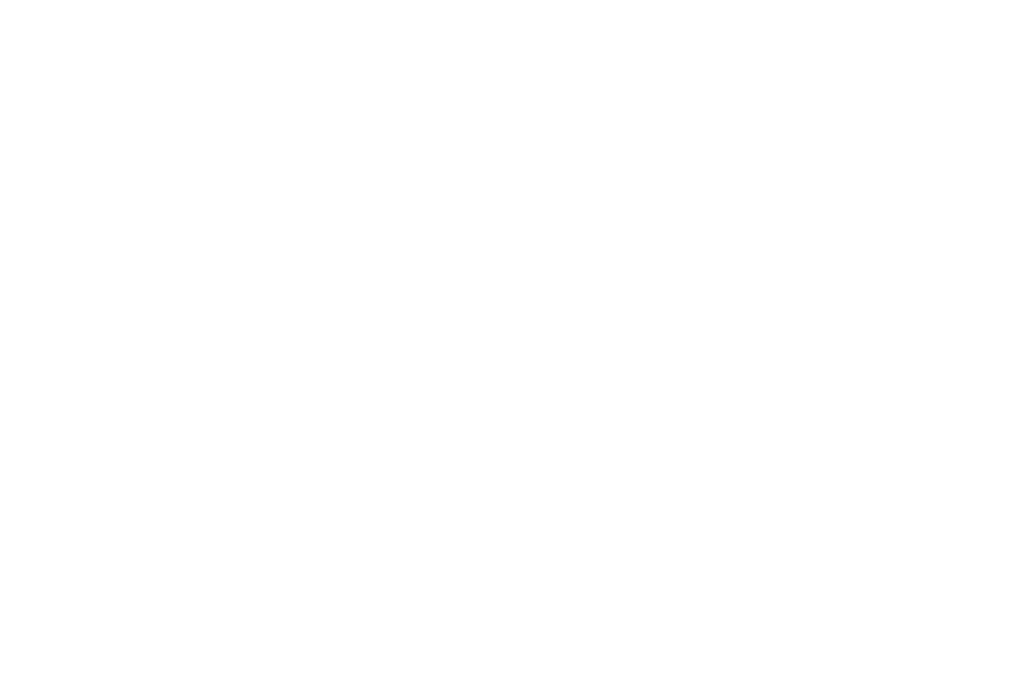
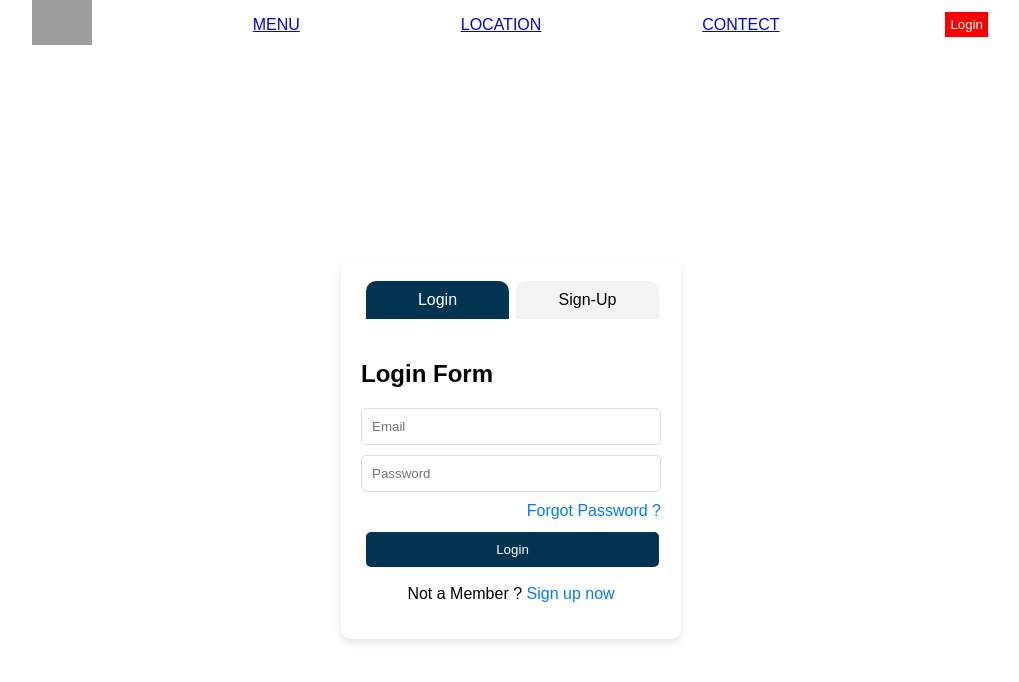
Before and after one commit to sahildogra18/Nike-, a React (Vite) app in the folder my-react-app/: page /contact in a window 1280 px wide. Before the commit this address had no page. Shown: the top 682 px of the page, without its empty margins (129-1148 px from the left). Built offline with nearby package versions, Linux system fonts and the light colour scheme; grey boxes are pictures that could not be loaded.

Commit message:
Resolved merge conflicts

```diff
--- a/my-react-app/src/App.css
+++ b/my-react-app/src/App.css
@@ -152,3 +152,78 @@
   height: 100%;
   border: none;
 }
+
+
+
+.container {
+  display: flex;
+  justify-content: center;
+  align-items: center;
+  height: 100vh;
+  width: 100%;
+}
+
+.form-container {
+  background-color: white;
+  padding: 20px;
+  border-radius: 10px;
+  box-shadow: 0 4px 8px rgba(0, 0, 0, 0.1);
+  width: 300px;
+}
+
+.form-toggle {
+  display: flex;
+  justify-content: space-between;
+  margin-bottom: 20px;
+}
+
+.form-toggle button {
+  width: 50%;
+  padding: 10px;
+  background-color: #f3f3f3;
+  border: none;
+  cursor: pointer;
+  font-size: 16px;
+  border-radius: 10px 10px 0 0;
+}
+
+.form-toggle .active {
+  background-color: #033452;
+  color: white;
+}
+
+.form {
+  display: flex;
+  flex-direction: column;
+}
+
+.form h2 {
+  margin-bottom: 20px;
+}
+
+.form input {
+  padding: 10px;
+  margin-bottom: 10px;
+  border: 1px solid #ddd;
+  border-radius: 5px;
+}
+
+.form button {
+  padding: 10px;
+  background-color:#033452;
+  color: white;
+  border: none;
+  border-radius: 5px;
+  cursor: pointer;
+}
+
+.form a {
+  color: #007bff;
+  text-decoration: none;
+  margin-bottom: 10px;
+  text-align: right;
+}
+
+.form p {
+  text-align: center;
+}
--- a/my-react-app/src/App.jsx
+++ b/my-react-app/src/App.jsx
@@ -5,14 +5,18 @@
 import Menu from "./pages/Menu";
 import Location from "./pages/Location";
 import Home from "./assets/Components/Home";
+import Navbar from "./assets/Components/Navbar";
+import AuthForm from "./pages/Contactus";
 
 function App() {
   return (
     <>
+      <Navbar />
       <Routes>
         <Route path="/" element={<Home />} />
         <Route path="/menu" element={<Menu />} />
         <Route path="/location" element={<Location />} />
+        <Route path="/contact" element={<AuthForm />} />
       </Routes>
     </>
   );
--- a/my-react-app/src/assets/Components/Home.jsx
+++ b/my-react-app/src/assets/Components/Home.jsx
@@ -5,7 +5,6 @@
 function Home() {
   return (
     <>
-      <Navbar />
       <Herosection />
     </>
   );
--- a/my-react-app/src/assets/Components/Navbar.jsx
+++ b/my-react-app/src/assets/Components/Navbar.jsx
@@ -1,8 +1,10 @@
 import React from "react";
+import { Link } from "react-router-dom";
 
 function Navbar() {
   return (
     <nav>
+      <Link to="/">
         <div>
           <img
             className="logo"
@@ -10,9 +12,20 @@
             alt="Nike Logo"
           />
         </div>
+      </Link>
+
+      <Link to="/menu">
         <div>MENU</div>
+      </Link>
+
+      <Link to="/location">
         <div>LOCATION</div>
+      </Link>
+
+      <Link to="/contact">
         <div>CONTECT</div>
+      </Link>
+
       <div>
         <button className="btn">Login</button>
       </div>
--- /dev/null
+++ b/my-react-app/src/pages/Contactus.jsx
@@ -0,0 +1,63 @@
+import React, { useState } from "react";
+
+function AuthForm() {
+  let [isLogin, setIsLogin] = useState(true);
+  return (
+    <div className="container">
+      <div className="form-container">
+        <div className="form-toggle">
+          <button
+            className={isLogin ? "active" : ""}
+            onClick={() => {
+              setIsLogin(true);
+            }}
+          >
+            Login
+          </button>
+          <button
+            className={!isLogin ? "active" : ""}
+            onClick={() => {
+              setIsLogin(false);
+            }}
+          >
+            Sign-Up
+          </button>
+        </div>
+        {isLogin ? (
+          <>
+            <div className="form">
+              <h2>Login Form</h2>
+              <input type="email" placeholder="Email" />
+              <input type="password" placeholder="Password" />
+              <a href="#">Forgot Password ?</a>
+              <button>Login </button>
+              <p>
+                Not a Member ?{" "}
+                <a
+                  href="#"
+                  onClick={() => {
+                    setIsLogin(false);
+                  }}
+                >
+                  Sign up now
+                </a>
+              </p>
+            </div>
+          </>
+        ) : (
+          <>
+            <div className="form">
+              <h1>Sign up Form</h1>
+              <input type="email" placeholder="Email Address" />
+              <input type="password" placeholder="Password" />
+              <input type="password" placeholder="confirm Password" />
+              <button>signup</button>
+            </div>
+          </>
+        )}
+      </div>
+    </div>
+  );
+}
+
+export default AuthForm;
```
Also changed, not shown: 1 other file (tests, documents, lock files or other folders). Lines whose indentation alone changed are shown as unchanged.
